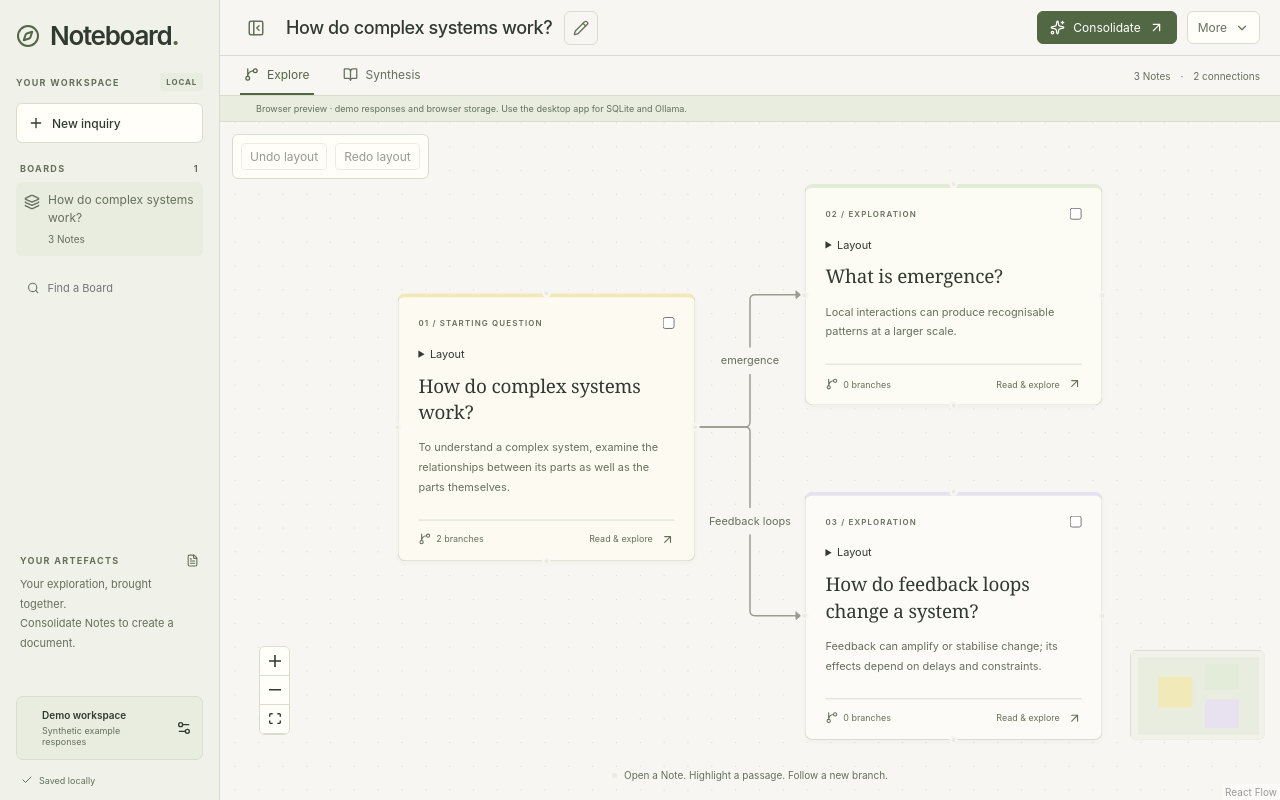
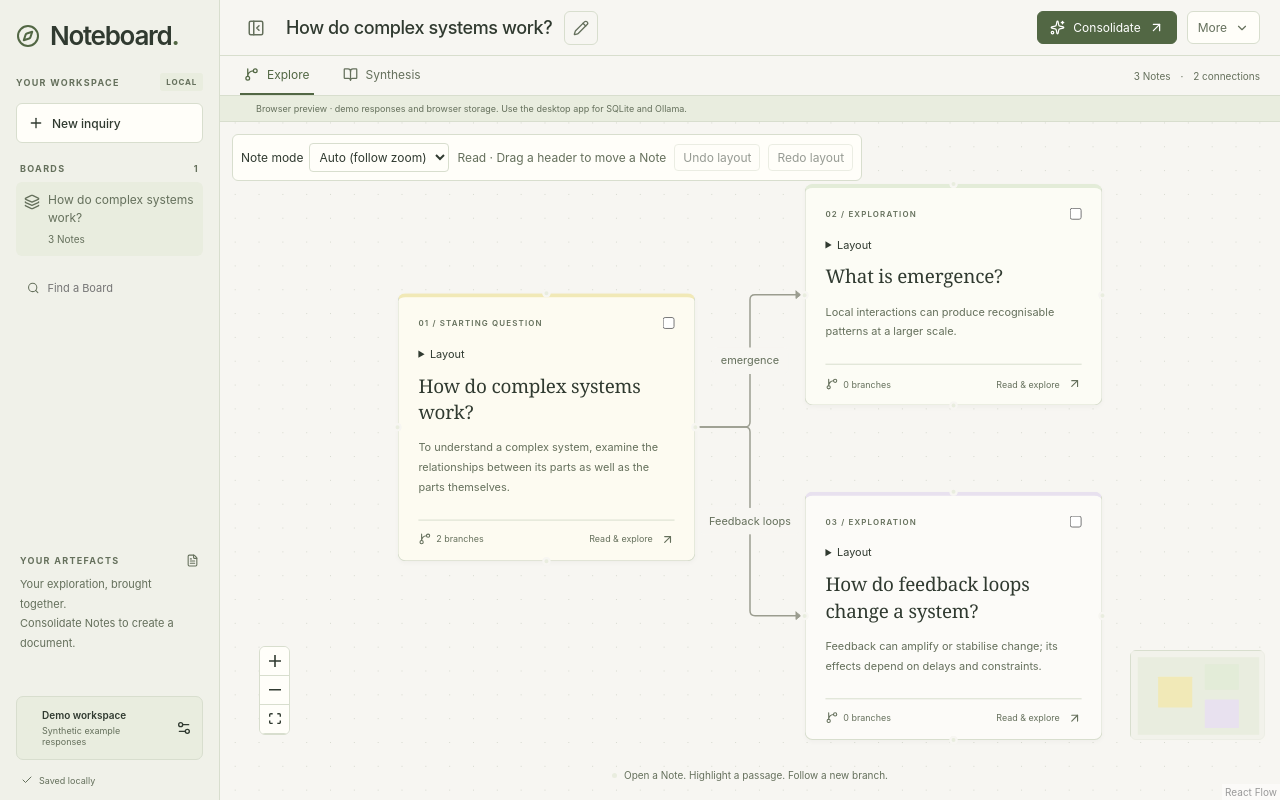
Before and after one commit to ozyjay/Noteboard, a React (Vite) app: page / in a window 1280 px wide. Built offline with nearby package versions, Linux system fonts and the light colour scheme.

Commit message:
feat: implement note mode selection and enhance canvas interaction

```diff
--- a/src/App.tsx
+++ b/src/App.tsx
@@ -144,7 +144,7 @@ export default function App() {
       files.importOpen,
     changeBoard: store.changeBoard,
   });
-  const { nodes, edges, trackDimensions } = useBoardCanvas({
+  const { nodes, edges, trackDimensions, presentation } = useBoardCanvas({
     layout,
     board,
     boardId: store.boardId,
@@ -248,6 +248,7 @@ export default function App() {
         {mode === "explore" ? (
           <div className="exploration">
             <BoardCanvas
+              presentation={presentation}
               layout={layout}
               readerExpanded={reader.readerExpanded || reader.readerFocused}
               nodes={nodes}
--- a/src/features/canvas/BoardCanvas.tsx
+++ b/src/features/canvas/BoardCanvas.tsx
@@ -13,6 +13,7 @@ import type { CanvasLayout } from "./useCanvasLayout";
 import { type Appearance, type Board, type Highlight } from "../../core/model";
 import { HighlightEdge, type HighlightFlowEdge } from "./HighlightEdge";
 import { NoteCard, type CardNode } from "./NoteCard";
+import type { CanvasPresentation, NoteViewMode } from "./useBoardCanvas";
 
 interface Props {
   readerExpanded: boolean;
@@ -27,6 +28,7 @@ interface Props {
   setPrompt: Dispatch<SetStateAction<string>>;
   openComposer: (highlight?: Highlight) => void;
   layout: CanvasLayout;
+  presentation: CanvasPresentation;
 }
 export function BoardCanvas({
   readerExpanded,
@@ -41,6 +43,7 @@ export function BoardCanvas({
   setPrompt,
   openComposer,
   layout,
+  presentation,
 }: Props) {
   const viewport = useViewport();
   const controls = useRef<HTMLDivElement>(null);
@@ -181,6 +184,26 @@ export function BoardCanvas({
         ref={controls}
         aria-label="Graph layout controls"
       >
+        <label className="canvas-mode-select">
+          Note mode
+          <select
+            aria-label="Note mode"
+            value={presentation.mode}
+            disabled={layout.locked || layout.disabled}
+            onChange={(event) =>
+              presentation.setMode(event.target.value as NoteViewMode)
+            }
+          >
+            <option value="auto">Auto (follow zoom)</option>
+            <option value="arrange">Arrange</option>
+            <option value="read">Read</option>
+          </select>
+        </label>
+        <span className="canvas-mode-hint" aria-live="polite">
+          {presentation.overview
+            ? "Arrange · Drag anywhere on a Note"
+            : "Read · Drag a header to move a Note"}
+        </span>
         <button disabled={!layout.canUndo} onClick={layout.undo}>
           Undo layout
         </button>
--- a/src/features/canvas/NoteCard.tsx
+++ b/src/features/canvas/NoteCard.tsx
@@ -1,7 +1,6 @@
 import {
   Handle,
   Position,
-  useStore,
   useUpdateNodeInternals,
   type Node,
   type NodeProps,
@@ -29,15 +28,15 @@ export type CardNode = Node<
     onMeasure: (id: string, size: Size) => void;
     layoutDisabled: boolean;
     moving: boolean;
+    overview: boolean;
   },
   "note"
 >;
 export function NoteCard({ data, selected }: NodeProps<CardNode>) {
   const card = useRef<HTMLElement>(null);
-  const zoom = useStore((s) => s.transform[2]);
   const style = data.noteStyle;
   const takeawayFirst = style === "sticky" || style === "studio";
-  const detailed = zoom > 0.55;
+  const detailed = !data.overview;
   const updateNodeInternals = useUpdateNodeInternals();
   useLayoutEffect(() => {
     const element = card.current!;
@@ -114,7 +113,7 @@ export function NoteCard({ data, selected }: NodeProps<CardNode>) {
   return (
     <article
       ref={card}
-      className={`note-card colour-${data.index % 4} ${zoom <= 0.55 ? "overview" : ""} ${selected ? "focused" : ""} ${data.chosen ? "chosen" : ""} ${data.moving ? "layout-moving" : ""}`}
+      className={`note-card colour-${data.index % 4} ${data.overview ? "overview" : ""} ${selected ? "focused" : ""} ${data.chosen ? "chosen" : ""} ${data.moving ? "layout-moving" : ""}`}
     >
       {[Position.Left, Position.Right, Position.Top, Position.Bottom].flatMap(
         (position) =>
--- a/src/features/canvas/useBoardCanvas.ts
+++ b/src/features/canvas/useBoardCanvas.ts
@@ -2,6 +2,7 @@ import {
   MarkerType,
   useNodesInitialized,
   useReactFlow,
+  useStore,
   type NodeChange,
 } from "@xyflow/react";
 import { useCallback, useEffect, useRef, useState } from "react";
@@ -10,6 +11,13 @@ import { type HighlightFlowEdge } from "./HighlightEdge";
 import { type CardNode } from "./NoteCard";
 import { bounds, connectionSides } from "../../core/layout";
 import type { CanvasLayout } from "./useCanvasLayout";
+
+export type NoteViewMode = "auto" | "arrange" | "read";
+export interface CanvasPresentation {
+  mode: NoteViewMode;
+  setMode: (mode: NoteViewMode) => void;
+  overview: boolean;
+}
 
 export function useBoardCanvas({
   board,
@@ -36,6 +44,10 @@ export function useBoardCanvas({
   openEdgeSource: (id: string) => void;
   layout: CanvasLayout;
 }) {
+  const [mode, setMode] = useState<NoteViewMode>("auto");
+  const zoomOverview = useStore((state) => state.transform[2] <= 0.55);
+  const overview = mode === "arrange" || (mode === "auto" && zoomOverview);
+  const presentation: CanvasPresentation = { mode, setMode, overview };
   const [nodeDimensions, setNodeDimensions] = useState<
     Record<string, { width: number; height: number }>
   >({});
@@ -66,6 +78,7 @@ export function useBoardCanvas({
       measured: nodeDimensions[n.id],
       selected: readerId === n.id,
       data: {
+        overview,
         note: n,
         noteStyle: appearance.noteStyle,
         index,
@@ -144,5 +157,5 @@ export function useBoardCanvas({
       };
     }) || [];
 
-  return { nodes, edges, trackDimensions };
+  return { nodes, edges, trackDimensions, presentation };
 }
--- a/src/styles/graph-layout.css
+++ b/src/styles/graph-layout.css
@@ -87,6 +87,22 @@
   border: 1px solid var(--border);
   border-radius: 4px;
 }
+.canvas-mode-select {
+  display: inline-flex;
+  align-items: center;
+  gap: 6px;
+}
+.canvas-mode-select select {
+  padding: 5px;
+  border: 1px solid var(--border);
+  border-radius: 4px;
+  background: var(--surface);
+  color: var(--text);
+  font: inherit;
+}
+.canvas-mode-hint {
+  color: var(--text-secondary);
+}
 .layout-controls [role="status"] {
   flex: 1 1 200px;
 }
```
Also changed, not shown: 4 other files (tests, documents, lock files or other folders).
